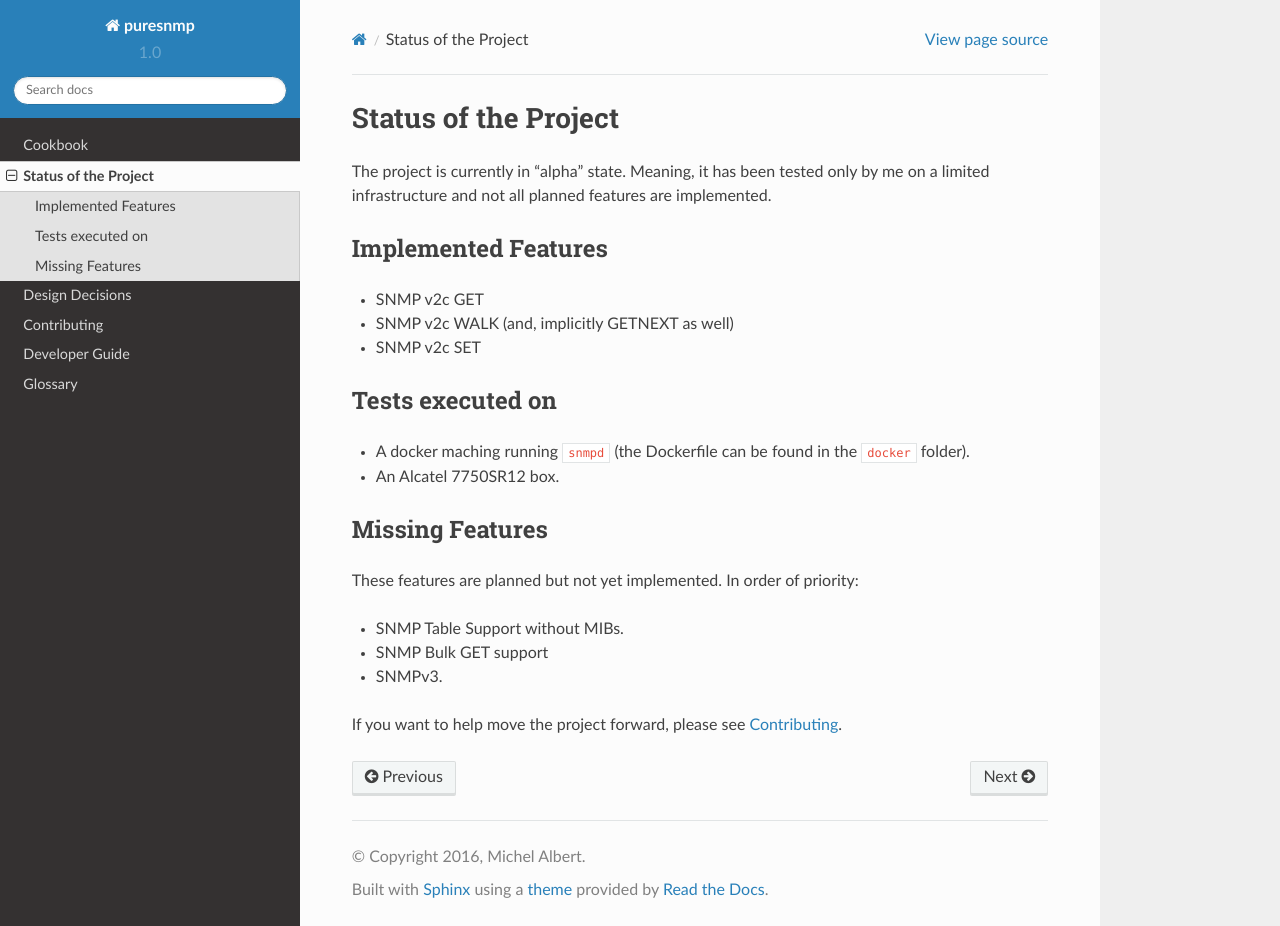
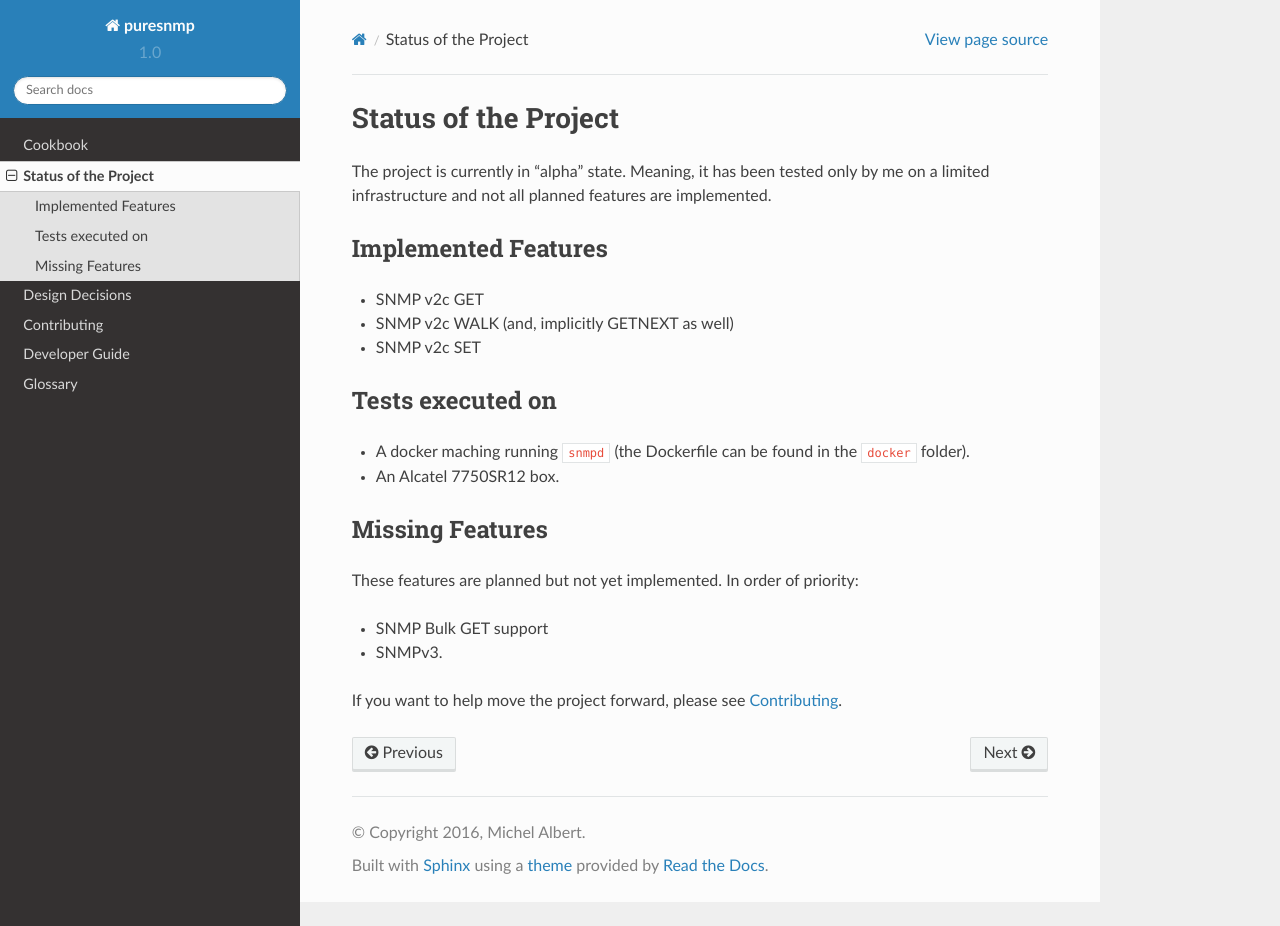
Before and after one commit to exhuma/puresnmp, a Sphinx documentation site: the page built from docs/status.rst, in a window 1280 px wide and 926 px high. Built offline with Sphinx 7.4.7 and the Read the Docs theme 2.0.0, drawn with Linux system fonts in a browser that asks for light colours; pages that are not in the unit, such as notebooks, are missing from menus.

Commit message:
Removed "missing feature: table" from the docs.

```diff
--- a/docs/status.rst
+++ b/docs/status.rst
@@ -23,7 +23,6 @@ Missing Features
 
 These features are planned but not yet implemented. In order of priority:
 
-* SNMP Table Support without MIBs.
 * SNMP Bulk GET support
 * SNMPv3.
 
```
